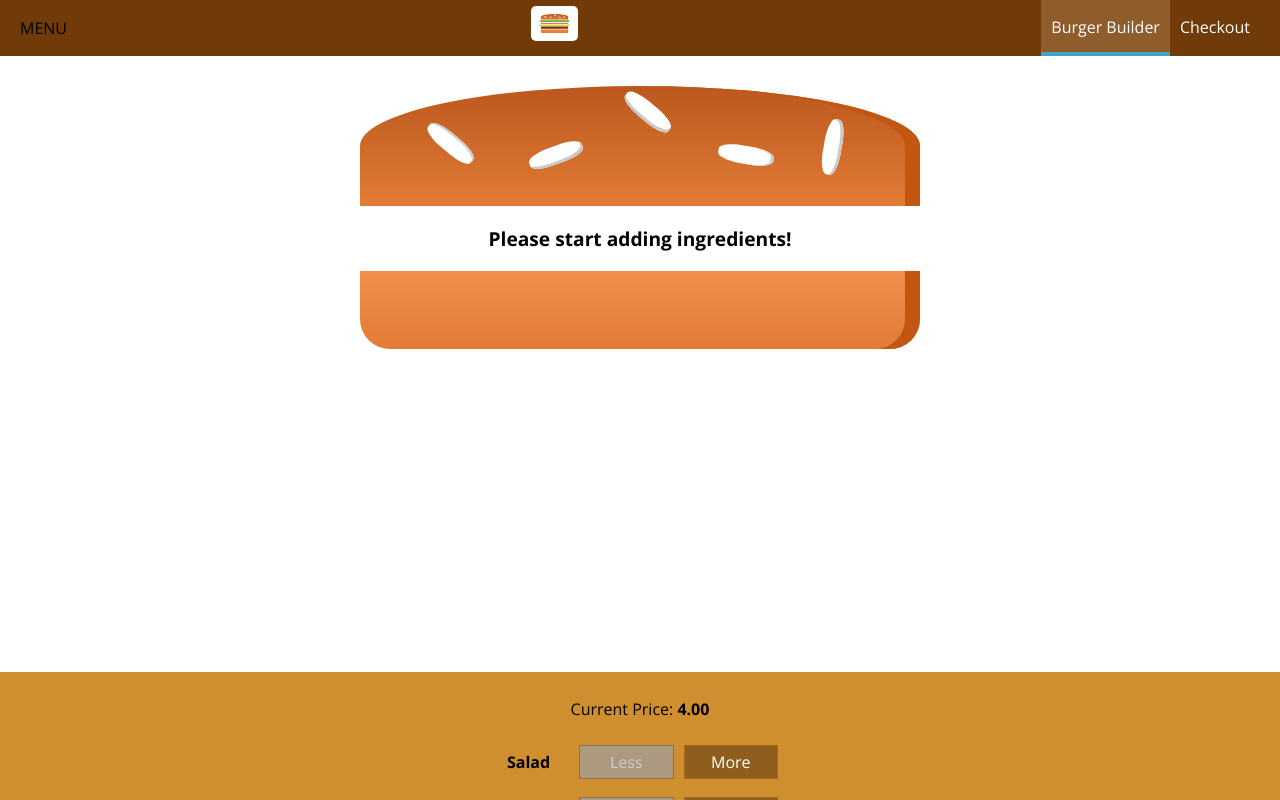
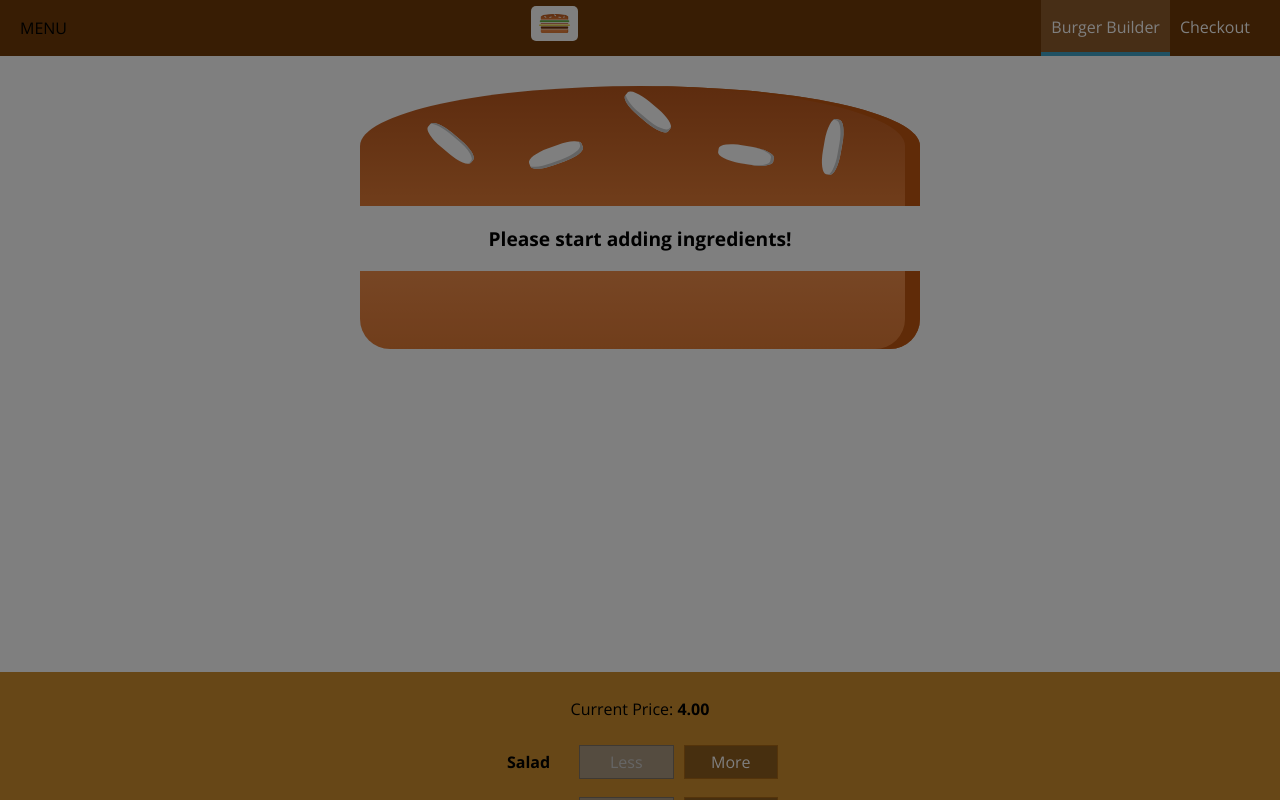
Before and after one commit to DanielRozov/burger_app, a React (Create React App) app: page / in a window 1280 px wide. Shown: the top 800 px of the page. Built offline with nearby package versions, Linux system fonts and the light colour scheme.

Commit message:
Reused and the Backdrop in the SideDrawer module

```diff
--- a/src/components/Layout/Layout.js
+++ b/src/components/Layout/Layout.js
@@ -1,18 +1,32 @@
-import React from 'react';
+import React, { Component } from 'react';
 
 import Auxiliary from '../../hoc/Auxiliary';
 import classes from './Layout.module.css';
 import Toolbar from '../Navigation/Toolbar/Toolbar';
 import SideDrawer from '../Navigation/SideDrawer/SideDrawer';
 
-const layout = (props) => (
+class Layout extends Component {
+  state = {
+    showSideDrawer: true
+  }
+
+  sideDrawerClosedHandler = () => {
+    this.setState({ showSideDrawer: false });
+  }
+
+  render() {
+    return (
       <Auxiliary>
         <Toolbar />
-    <SideDrawer />
+        <SideDrawer
+          open={this.state.showSideDrawer}
+          closed={this.sideDrawerClosedHandler} />
         <main className={classes.Content}>
-      {props.children}
+          {this.props.children}
         </main>
       </Auxiliary>
     );
+  }
+}
 
-export default layout;
+export default Layout;
--- a/src/components/Navigation/SideDrawer/SideDrawer.js
+++ b/src/components/Navigation/SideDrawer/SideDrawer.js
@@ -3,10 +3,19 @@
 import classes from './SideDrawer.module.css';
 import Logo from '../../Logo/Logo';
 import NavigationItems from '../NavigationItems/NavigationItems';
+import Auxiliary from '../../../hoc/Auxiliary'
+import Backdrop from '../../UI/Backdop/Backdrop';
 
 const sideDrawer = (props) => {
+  let attachedClasses = [classes.SideDrawer, classes.Close];
+
+  if (props.open) {
+    attachedClasses = [classes.SideDrawer, classes.Open];
+  }
   return (
-    <div className={classes.SideDrawer}>
+    <Auxiliary>
+      <Backdrop show={props.open} clicked={props.closed} />
+      <div className={attachedClasses.join(' ')}>
         <div className={classes.Logo}>
           <Logo />
         </div>
@@ -14,6 +23,7 @@
           <NavigationItems />
         </nav>
       </div>
+    </Auxiliary>
   );
 }
 
```
Lines whose indentation alone changed are shown as unchanged.
